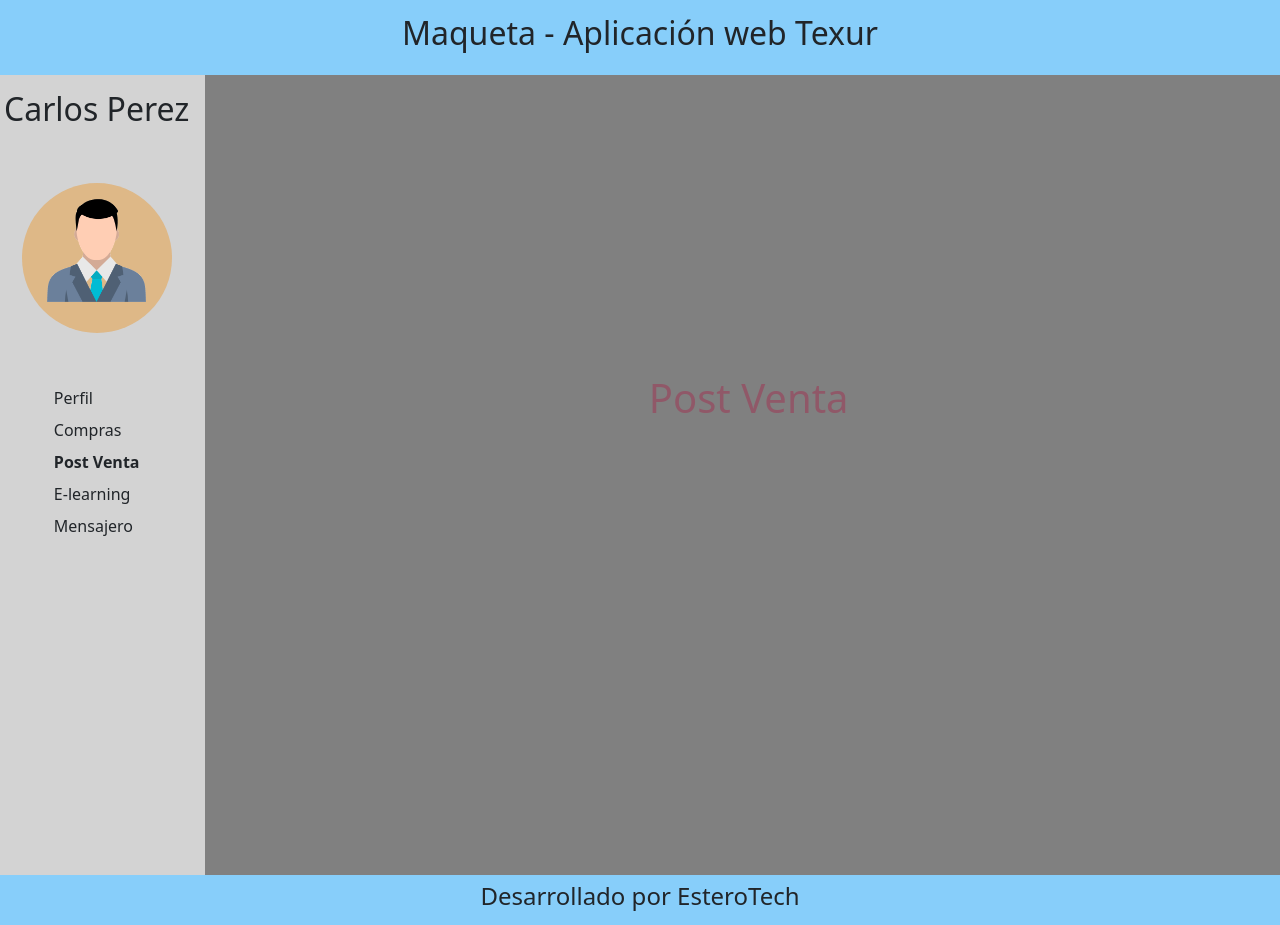
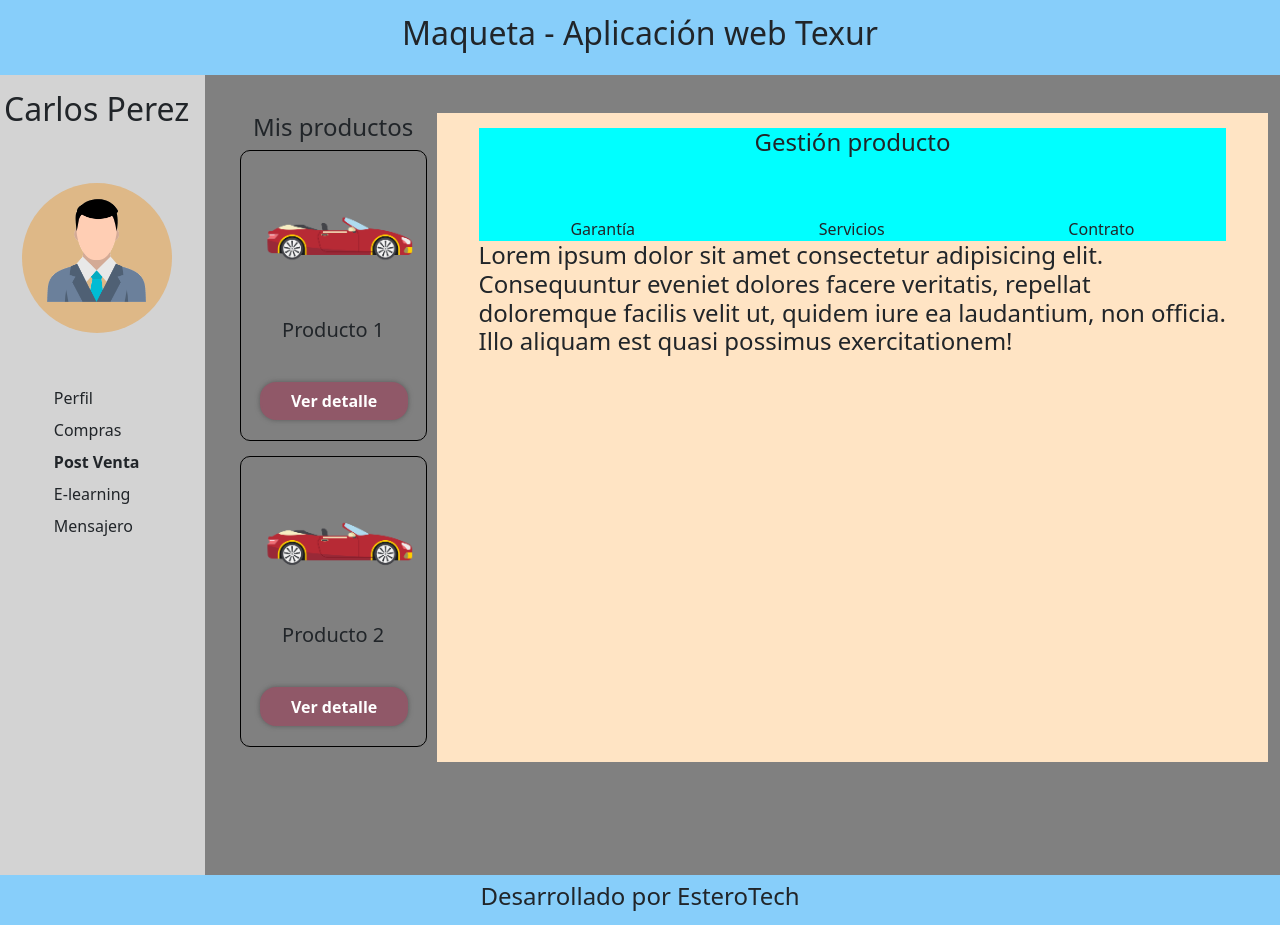
Before and after one commit to TanatosAlado/maquetaTexur, an Angular app: page /cliente in a window 1280 px wide. Both pictures are taken after a click on the item "Post Venta". Built offline with nearby package versions, Linux system fonts and the light colour scheme.

Commit message:
Post Venta

```diff
--- a/src/app/components/cliente/cliente.component.css
+++ b/src/app/components/cliente/cliente.component.css
@@ -158,6 +158,7 @@ button{
 
 .productos h2{
     text-align: center;
+    margin-bottom: 20px;
 }
 
 .resumen{
@@ -165,6 +166,12 @@ button{
 }
 
 .cuerpoCompras{
+    width: 100%;
+    display: flex;
+    flex-direction: row;
+}
+
+.cuerpoPV{
     width: 100%;
     display: flex;
     flex-direction: row;
@@ -185,7 +192,7 @@ button{
 
 .resumen button{
     width: 80%;
-    margin-left: 10%;
+    margin-left: 1%;
 }
 
 .resumen{
@@ -213,6 +220,7 @@ button{
     background-color: azure;
     align-items: center;
     margin-bottom: 15px;
+    border-radius: 10px;
 }
 
 .cardRes img{
@@ -222,7 +230,7 @@ button{
 
 .cardRes button{
     width: 80%;
-    margin-left: 10%;
+    margin-left: 1%;
     margin-bottom: 20px;
 }
 
@@ -244,3 +252,69 @@ button{
     width: 60%;
     margin-bottom: 0px;
 }
+
+.misProductos{
+    width: 20%;
+    display: flex;
+    flex-direction: column;
+    justify-content: center;
+}
+
+.misProductos h4{
+    text-align: center;
+}
+
+.infoProductos{
+    width: 80%;
+    background-color: bisque;
+}
+
+.postventa{
+    width: 100%;
+    display: flex;
+    flex-direction: column;
+    align-items: center;
+    margin-bottom: 75px;
+    height: auto;
+}
+
+.cardProd{
+    width: 90%;
+    margin-left: 5%;
+    text-align: center;
+    margin-bottom: 15px;
+    border: 1px solid black;
+    border-radius: 10px;
+}
+
+.cardProd img{
+    width: 90%;
+    height: auto;
+    margin-left: 5%;
+}
+
+.cardProd button{
+    width: 80%;
+    margin-left: 1%;
+    margin-bottom: 20px;
+}
+
+.detallesProd{
+    width: 90%;
+    margin-left: 5%;
+}
+
+.opcionesProd{
+    background-color: aqua;
+}
+
+.opcionesProd h4{
+    margin-top: 15px;
+    text-align: center;
+    margin-bottom: 60px;
+}
+
+.cabecerasProd{
+    display: flex;
+    justify-content: space-around;
+}
--- a/src/app/components/cliente/cliente.component.html
+++ b/src/app/components/cliente/cliente.component.html
@@ -41,7 +41,6 @@
             </div>
         </div>
         <div *ngIf="compras" class="compras container" >
-
             <div class="cuerpoCompras">
                 <div class="productos">
                     <h2>
@@ -77,7 +76,42 @@
                 </div>
             </div>
         </div>
-        <div *ngIf="postventa" class="postventa" ><h1>Post Venta</h1></div>
+        <div *ngIf="postventa" class="postventa container" >
+            <div class="cuerpoPV">
+                <div class="misProductos">
+                    <h4>Mis productos</h4>
+                    <div class="cardProd">
+                        <img src="../../../assets/car.png">
+                        <h5>Producto 1</h5>
+                        <button>Ver detalle</button>
+                    </div>
+                    <div class="cardProd">
+                        <img src="../../../assets/car.png">
+                        <h5>Producto 2</h5>
+                        <button>Ver detalle</button>
+                    </div>
+                </div>
+                <div class="infoProductos">
+                    <div class="detallesProd">
+                        <div class="opcionesProd">
+                            <h4>Gestión producto</h4>
+                            <div class="cabecerasProd">
+                                <span>Garantía</span><span>Servicios</span><span>Contrato</span>
+                            </div>
+                        </div>
+                        <div class="detallesCompletos">
+                            <div class="garantiaProd">
+                                <h4>
+                                    Lorem ipsum dolor sit amet consectetur adipisicing elit. Consequuntur eveniet dolores facere veritatis, repellat doloremque facilis velit ut, quidem iure ea laudantium, non officia. Illo aliquam est quasi possimus exercitationem!
+                                </h4>
+                            </div>
+                            <div></div>
+                            <div></div>
+                        </div>
+                    </div>
+                </div>
+            </div>
+        </div>
         <div *ngIf="elearning" class="elearning" ><h1>E-learning</h1></div>
         <div *ngIf="mensajero" class="mensajero" ><H1>Mensajero</H1></div>
     </div>
```
